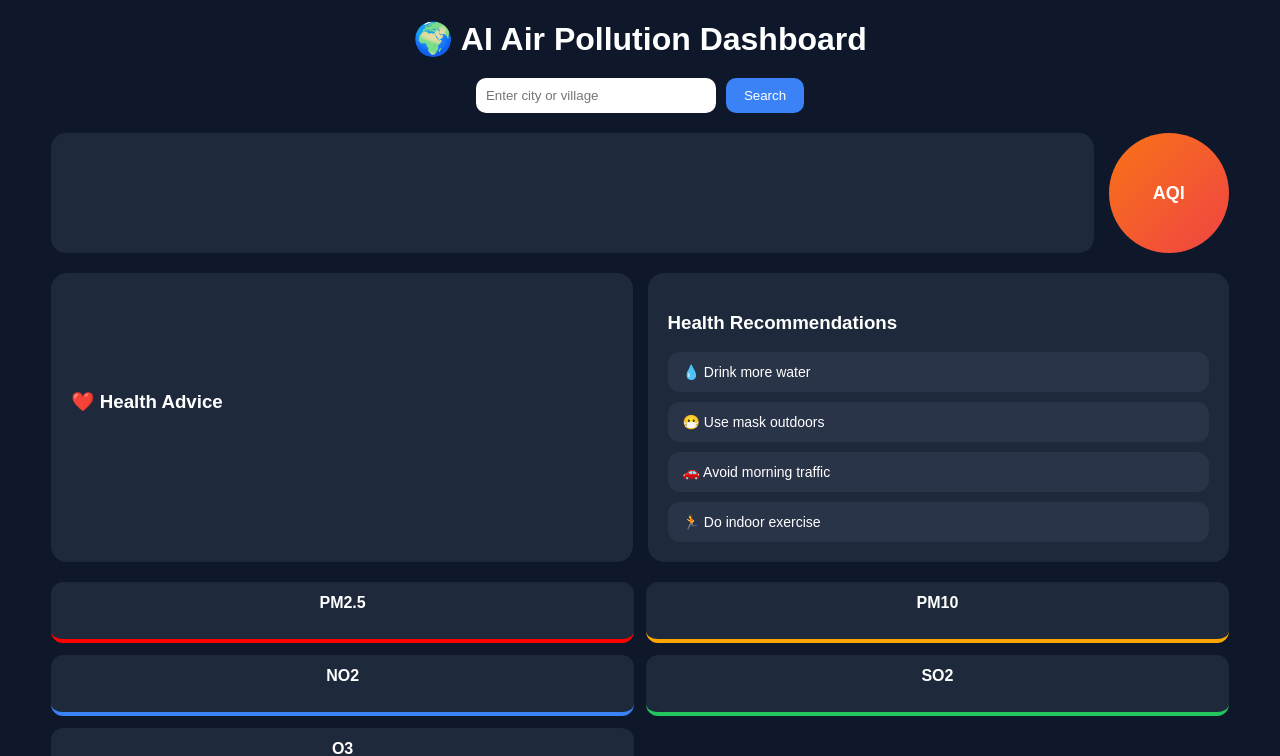
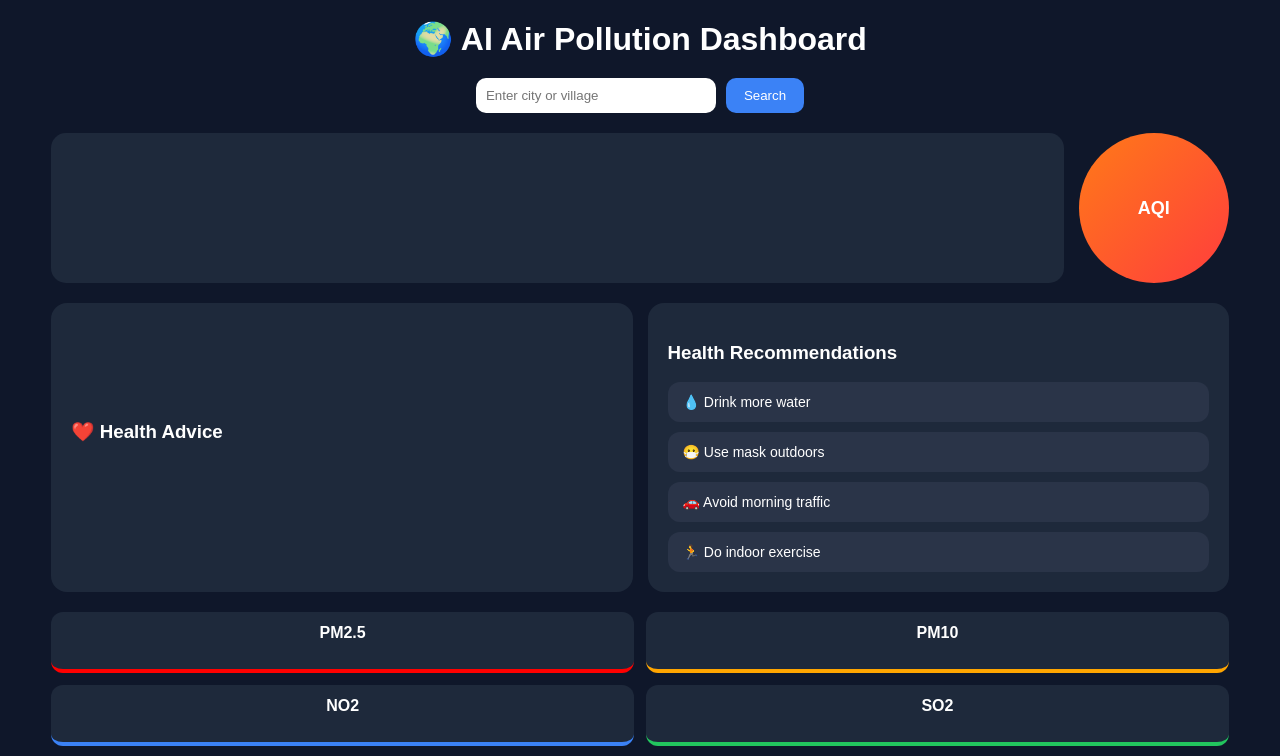
Before and after one commit to beastkiller0498-hue/Air-Pollution-AI, a Flask app: template air_pollution_website/templates/index.html in a window 1280 px wide. Shown: the top 756 px of the page. Run offline with Flask 3, Linux system fonts and the light colour scheme; the template is opened without the code that fills it, so the values that code supplies are empty.

Commit message:
Update style.css

```diff
--- a/air_pollution_website/static/style.css
+++ b/air_pollution_website/static/style.css
@@ -51,9 +51,9 @@ flex:1;
 }
 
 .aqiCard{
-background:linear-gradient(135deg,#f97316,#ef4444);
-width:120px;
-height:120px;
+background:linear-gradient(135deg,#ff7a18,#ff3d3d);
+width:150px;
+height:150px;
 border-radius:50%;
 display:flex;
 flex-direction:column;
@@ -61,16 +61,19 @@ align-items:center;
 justify-content:center;
 color:white;
 font-weight:bold;
+text-align:center;
 }
 
 .aqiCard h3{
 margin:0;
 font-size:18px;
+color:white;
 }
 
 .aqiCard h1{
 margin:0;
-font-size:32px;
+font-size:42px;
+color:white;
 }
 
 .healthCard{
```
